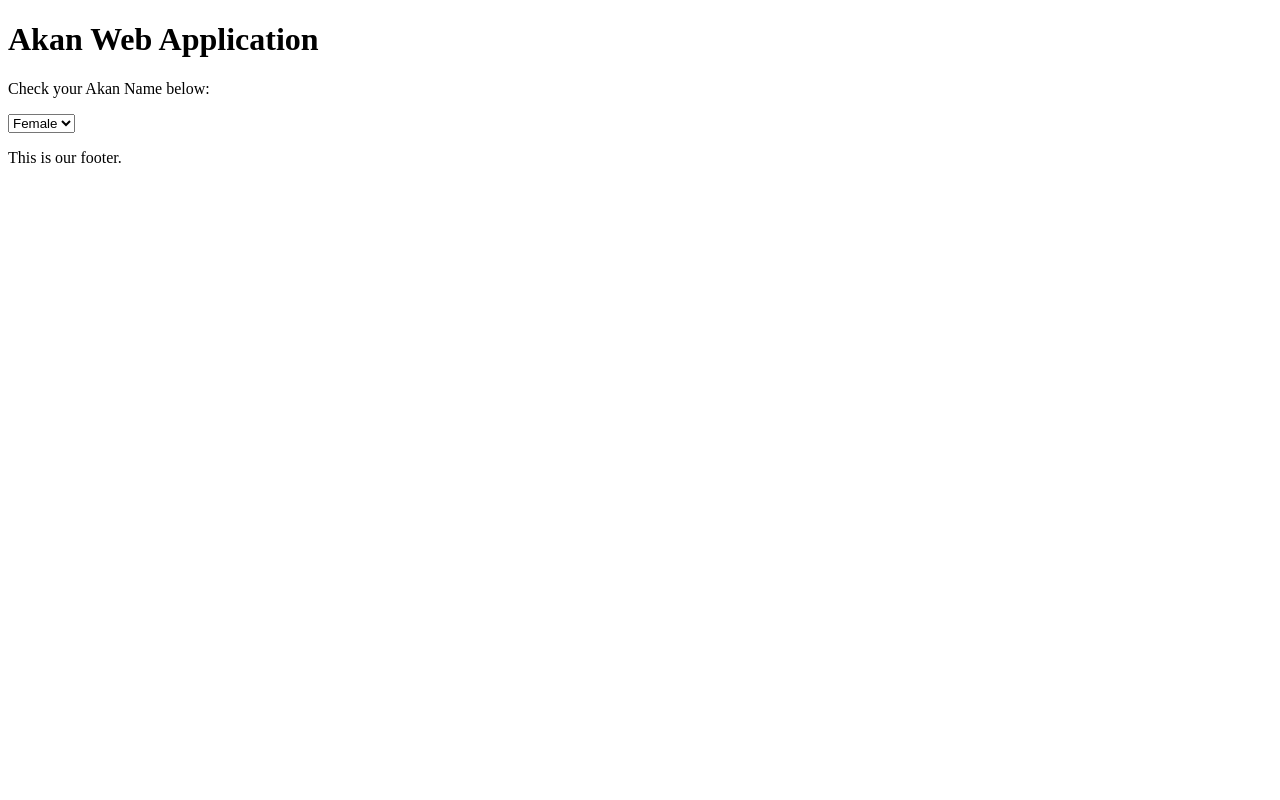
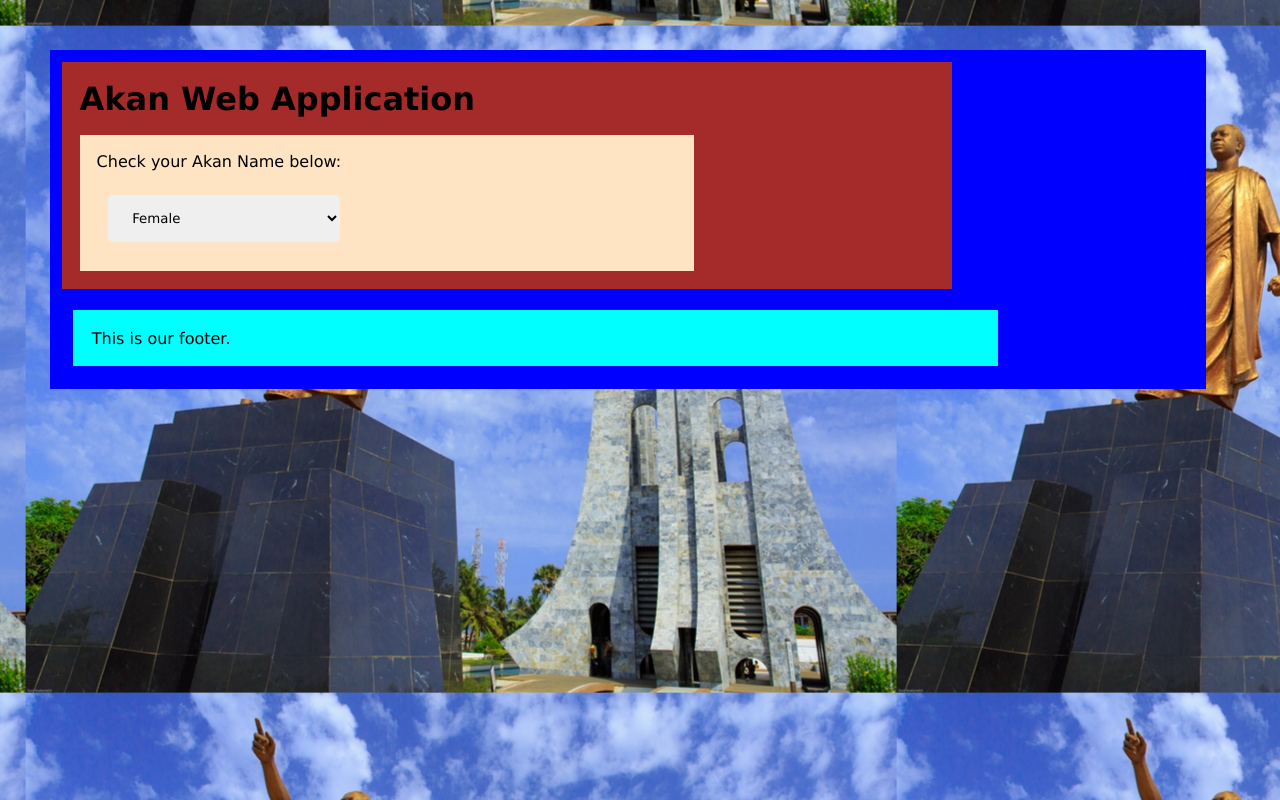
Before and after one commit to jsbiko/AkanApp, a plain HTML site: page index.html in a window 1280 px wide. Drawn offline with Linux system fonts and the light colour scheme.

Commit message:
css, html styling

```diff
--- a/index.html
+++ b/index.html
@@ -4,6 +4,7 @@
     <meta charset="UTF-8">
     <meta http-equiv="X-UA-Compatible" content="IE=edge">
     <meta name="viewport" content="width=device-width, initial-scale=1.0">
+    <link href="style.css" rel="stylesheet">
     <title>Akan Web Application</title>
 </head>
 <body>
--- a/style.css
+++ b/style.css
@@ -1,7 +1,6 @@
 /*Box Model (page layout)*/
 * {
-    background-color: blue;
-    margin-left: 20%;
+    margin: 2%;
     padding:0px;
     box-sizing: border-box;
     font-family: Verdana, Geneva, Tahoma, sans-serif;
@@ -9,28 +8,35 @@
     max-width: 99%;
 }
 
+body{
+    background-image: url("accra-city.jpeg");
+}
+
 .container {
     float: left;
-    min-width: min-content;
-    max-width: 77%;
+    width: 98%;
+    background-color: blue;
+    margin: auto;
 }
 
 .akanDescription {
     float: left;
-    max-width: 99%;
+    width: 77%;
     border-color: blueviolet;
-    border-width: 3px;
-    margin: 10px;
+    margin: 1%;
+    background-color: brown;
 }
 
 .akanForm {
     max-height: 99%;
-    width: 100%;
+    width: 69%;
     padding: 5px;
+    background-color: bisque;
 }
 
 .footer {
-    max-width: 77%;
+    float: left;
+    width: 80%;
     margin-top: 10px;
     border: 3px;
     background-color: aqua;
```
Also changed, not shown: accra-city.jpeg (added).
